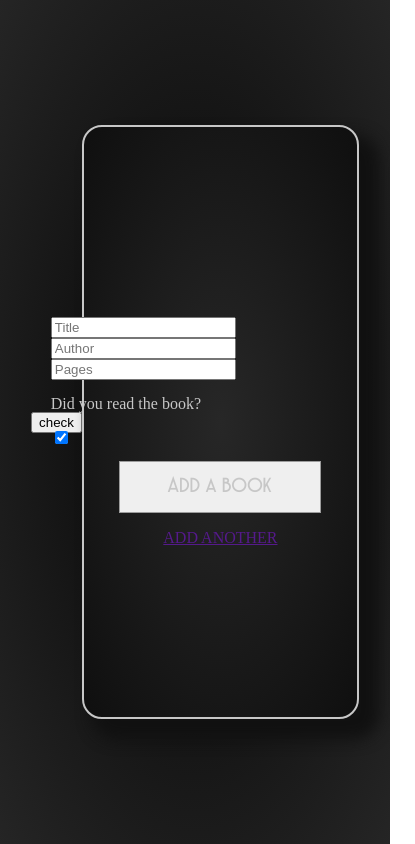
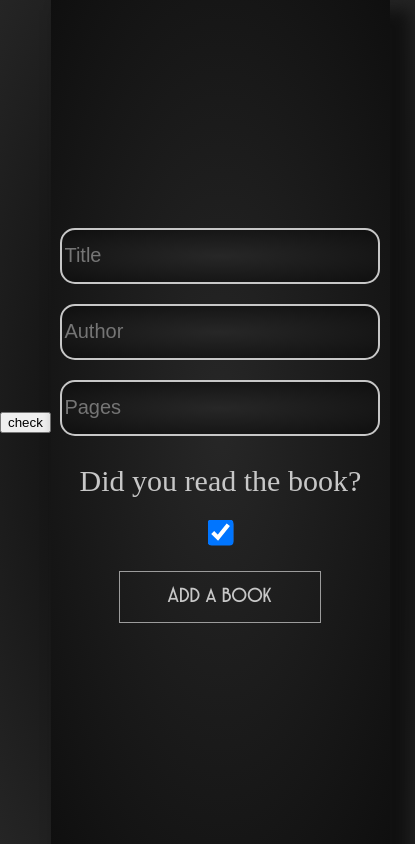
Before and after one commit to evoworld1/Online-Library, a plain HTML site: page index.html in a window 390 px wide. Both pictures are taken after a click on the link "Enter". Shown: the whole page, 415 px wide, since content can reach past the window. Drawn offline with Linux system fonts and the light colour scheme.

Commit message:
add media query, improved styling of book elements

```diff
--- a/style.css
+++ b/style.css
@@ -52,13 +52,46 @@ html {
 
 .form-popUp {
   display: flex;
+  flex-direction: column;
+  justify-content: center;
+  align-items: center;
+  width: 70vw;
+  height: 70vh;
   position: absolute;
   opacity: 0;
   pointer-events: none;
+  transition: opacity 0.5s ease-in;
+  font-size: 30px;
+  color: #c7c7c7;
+}
+
+#form {
+  display: flex;
   flex-direction: column;
+  justify-content: center;
   align-items: center;
-  justify-content: center;
-  transition: opacity 0.5s ease-in;
+  width: 70vw;
+  height: 70vh;
+}
+
+input {
+  width: 50%;
+  height: 10%;
+  background: var(--fourth-color);
+  border: 2px solid #c7c7c7;
+  border-radius: 15px;
+  outline: none;
+  color: #c7c7c7;
+  font-size: 20px;
+  margin-top: 20px;
+}
+
+input[type="checkbox"] {
+  width: auto;
+  height: auto;
+  transform: scale(2);
+  margin-bottom: 18px;
+  margin-top: 0;
 }
 
 h1 {
@@ -66,10 +99,14 @@ h1 {
   font-size: 50px;
   background: var(--mixed);
   -webkit-background-clip: text;
+  background-clip: text;
   -webkit-text-fill-color: transparent;
+  padding-left: auto;
+  padding-right: auto;
 }
 
-.add-btn {
+.add-btn,
+.enter {
   margin: 15px;
   width: 200px;
   height: 50px;
@@ -88,9 +125,11 @@ h1 {
   color: #c7c7c7;
   justify-content: center;
   align-items: center;
+  background: none;
 }
 
-.add-btn:hover {
+.add-btn:hover,
+.enter:hover {
   border: 1px solid var(--sec-color);
   box-shadow: inset 0 0 20px var(--sec-color), 0 0 20px #ffb554;
   border-radius: 50px;
@@ -105,6 +144,32 @@ h1 {
   align-items: center;
 }
 
+.bookContainer {
+  display: flex;
+  flex-direction: row;
+  align-items: flex-start;
+  flex-wrap: wrap;
+  width: 70vw;
+  height: 70vh;
+  position: absolute;
+  pointer-events: none;
+  transition: opacity 0.5s ease-in;
+  opacity: 0;
+}
+
+div.bookNode {
+  display: flex;
+  flex-direction: column;
+  align-items: center;
+  justify-content: space-evenly;
+  width: 150px;
+  height: 200px;
+  font-size: 20px;
+  border: 1px solid #c7c7c7;
+  border-radius: 15px;
+  margin: 20px;
+}
+
 /* Animation classes*/
 div.fadeIn {
   opacity: 1 !important;
@@ -112,6 +177,41 @@ div.fadeIn {
 }
 
 div.fadeOut {
-  opacity: 0;
-  pointer-events: none;
+  opacity: 0 !important;
+  pointer-events: none !important;
 }
+
+@media only screen and (max-width: 768px) {
+  .main-window {
+    display: flex;
+    flex-direction: column;
+    justify-content: center;
+    align-items: center;
+    background-color: transparent;
+    width: 100vw;
+    height: 100vh;
+    border: none;
+    border-radius: 0px;
+  }
+
+  .bookContainer {
+    flex-direction: column;
+    justify-content: center;
+    align-items: center;
+  }
+
+  .form-popUp,
+  #form {
+    width: 100vw;
+    height: 100vh;
+  }
+
+  input {
+    width: 80%;
+    height: 50px;
+  }
+
+  h1 {
+    font-size: 35px;
+  }
+}
```
